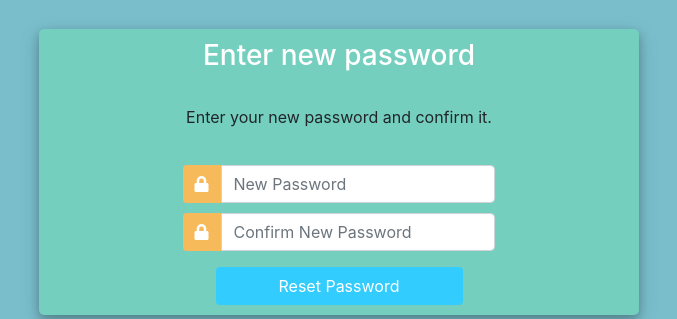
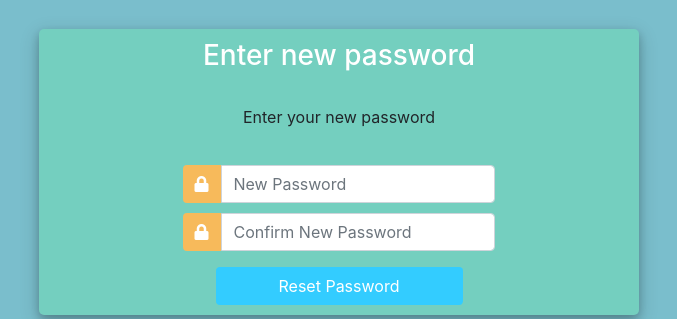
Before and after one commit to neuxyy/Shooztars, a Django app: page /en/reset/1/1/ in a window 1280 px wide. Shown: the part 228-547 px from the top of the page, without its empty margins (301-978 px from the left). Run offline with Django 5.2, Linux system fonts and the light colour scheme; parts of the project's set-up code (start-up, migrations or seed data) failed here and were passed over; some libraries are stand-ins or nearby versions.

Commit message:
nothing much

```diff
--- a/store/templates/accounts/password_reset_form.html
+++ b/store/templates/accounts/password_reset_form.html
@@ -14,7 +14,7 @@
                     <div class="d-flex justify-content-center mb-4">
                         <h3 id="form-title">{% trans 'Enter new password' %}</h3>
                     </div>
-                    <p class="text-center">{% trans 'Enter your new password and confirm it.' %}</p>
+                    <p class="text-center">{% trans 'Enter your new password' %}</p>
                     <div class="d-flex justify-content-center form_container">
                         <form method="POST">
                             {% csrf_token %}
--- a/store/urls.py
+++ b/store/urls.py
@@ -1,8 +1,9 @@
-from django.urls import path
-from django.urls import re_path
+from django.contrib.auth import views as auth_views
+from django.urls import path, re_path
 from django.views.generic import RedirectView
-from django.contrib.auth import views as auth_views
-from.import views
+
+from . import views
+from .views import CustomPasswordResetView
 
 urlpatterns = [
     path('', views.store, name = "store"),
@@ -19,7 +20,7 @@ urlpatterns = [
 
 
     path('reset_password/',
-        auth_views.PasswordResetView.as_view(template_name = 'accounts/password_reset.html'),
+        CustomPasswordResetView.as_view(template_name = 'accounts/password_reset.html'),
         name='password_reset'),
 
     path('reset_password_sent/',
```
Also changed, not shown: store/views.py (+11 -8 lines), store/templates/accounts/password_reset.html (indentation only).
